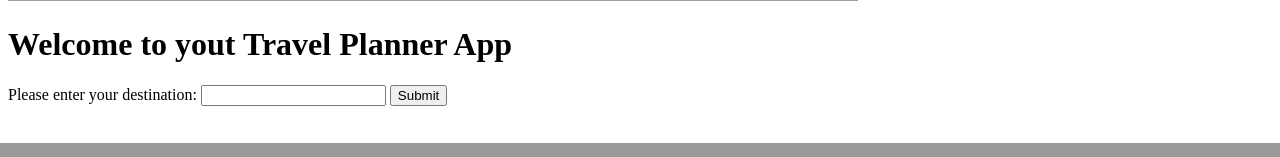
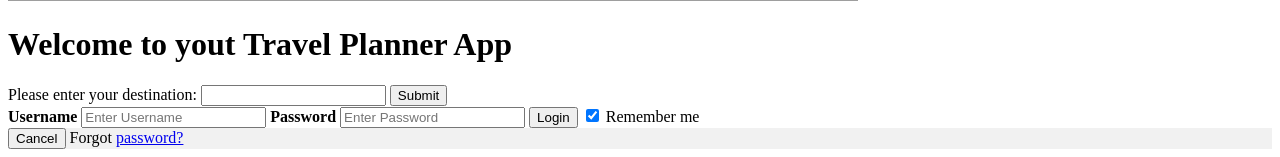
Before and after one commit to SamPom100/CS411_Project, a Flask app: page / in a window 1280 px wide. Shown: the part 657-814 px from the top of the page. Run offline with Flask 2, Linux system fonts and the light colour scheme; grey boxes are pictures that could not be loaded.

Commit message:
Update search.html

```diff
--- a/src/templates/search.html
+++ b/src/templates/search.html
@@ -46,7 +46,32 @@ ul {
 	 	<label for="city">Please enter your destination: </label>
       <input type="text" name="city" />
       <input type="submit"/>
+      <form action="action_page.php" method="post">
+  <div class="imgcontainer">
+
+  </div>
+
+  <div class="container">
+    <label for="uname"><b>Username</b></label>
+    <input type="text" placeholder="Enter Username" name="uname" required>
+
+    <label for="psw"><b>Password</b></label>
+    <input type="password" placeholder="Enter Password" name="psw" required>
+
+    <button type="submit">Login</button>
+    <label>
+      <input type="checkbox" checked="checked" name="remember"> Remember me
+    </label>
+  </div>
+
+  <div class="container" style="background-color:#f1f1f1">
+    <button type="button" class="cancelbtn">Cancel</button>
+    <span class="psw">Forgot <a href="#">password?</a></span>
+  </div>
+
 	 </form>
+
+
      <ul>
   <li><a href="#Friends">Friends</a></li>
   <li><a href="#Trip">Trip</a></li>
```
